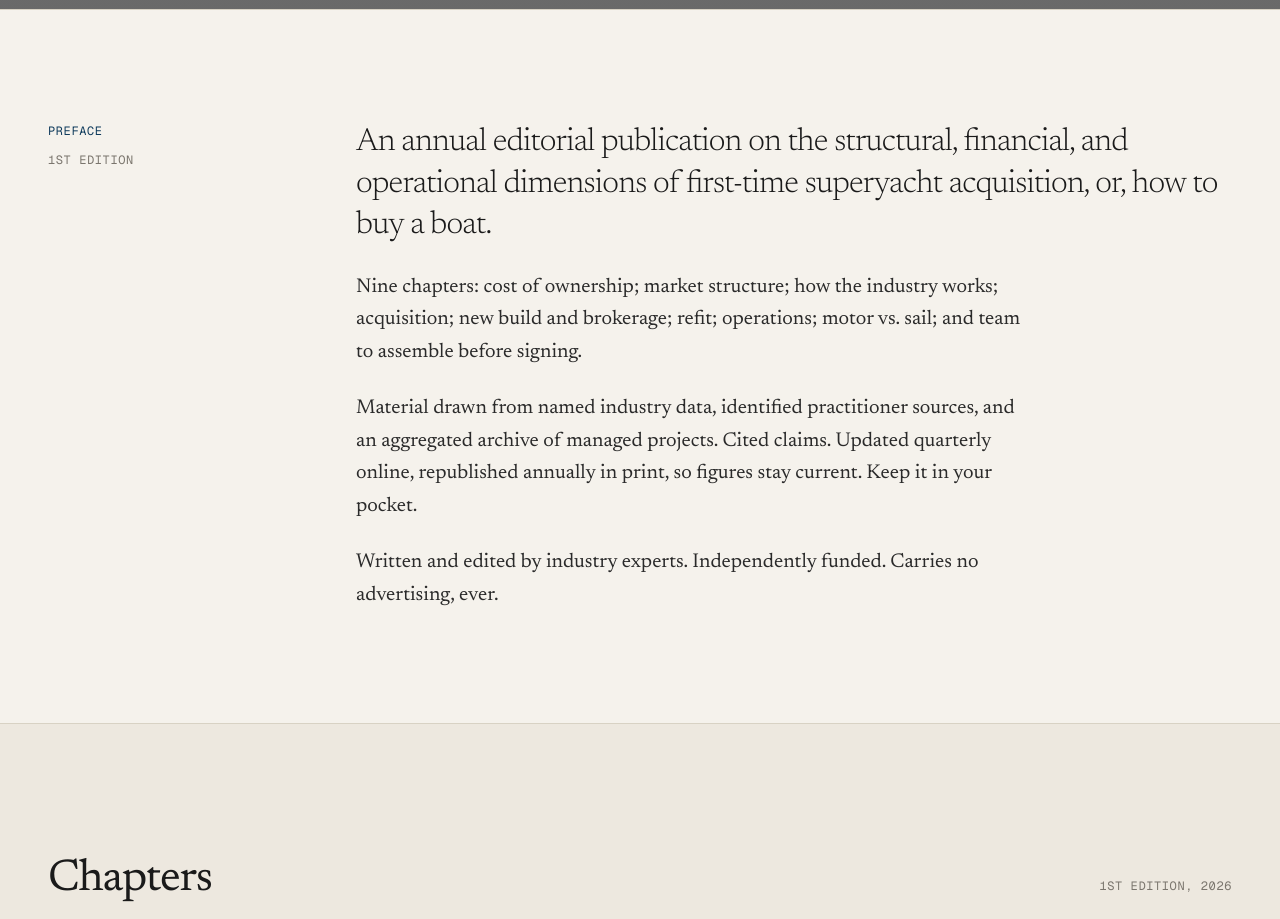
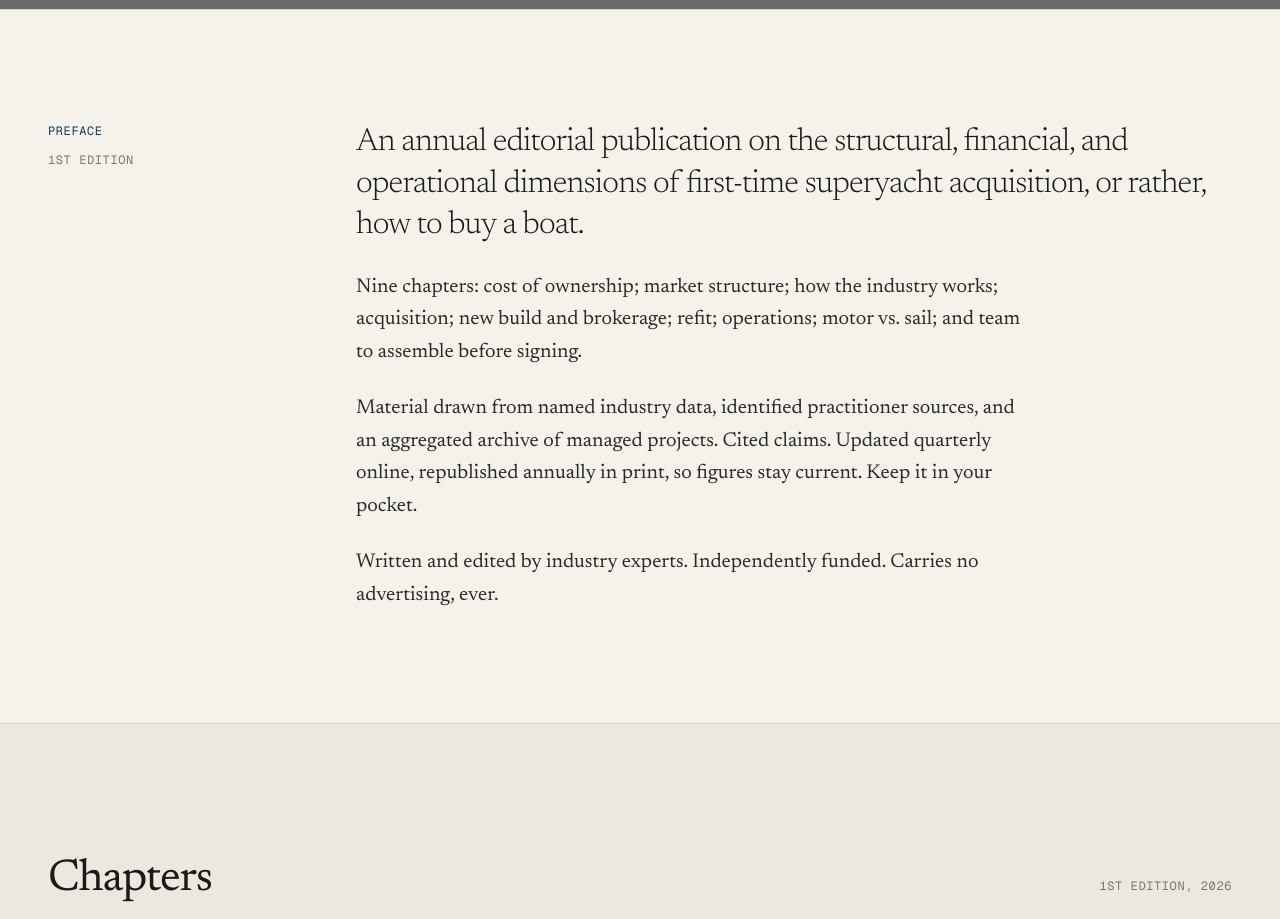
Before and after one commit to forelandmarine/firstownersreference, a Next.js app: page / in a window 1280 px wide. Shown: the part 880-1799 px from the top of the page. Built offline with nearby package versions, Linux system fonts and the light colour scheme; grey boxes are pictures that could not be loaded.

Commit message:
Homepage preface: 'or rather, how to buy a boat'

```diff
--- a/app/page.tsx
+++ b/app/page.tsx
@@ -66,7 +66,7 @@ export default function HomePage() {
               <p className="font-serif font-light text-2xl lg:text-[2rem] leading-[1.3] tracking-tight text-charcoal">
                 An annual editorial publication on the structural,
                 financial, and operational dimensions of first-time
-                superyacht acquisition, or, how to buy a boat.
+                superyacht acquisition, or rather, how to buy a boat.
               </p>
               <p className="font-serif text-lg lg:text-xl leading-relaxed text-charcoal-soft max-w-2xl">
                 Nine chapters: cost of ownership; market structure; how
```
